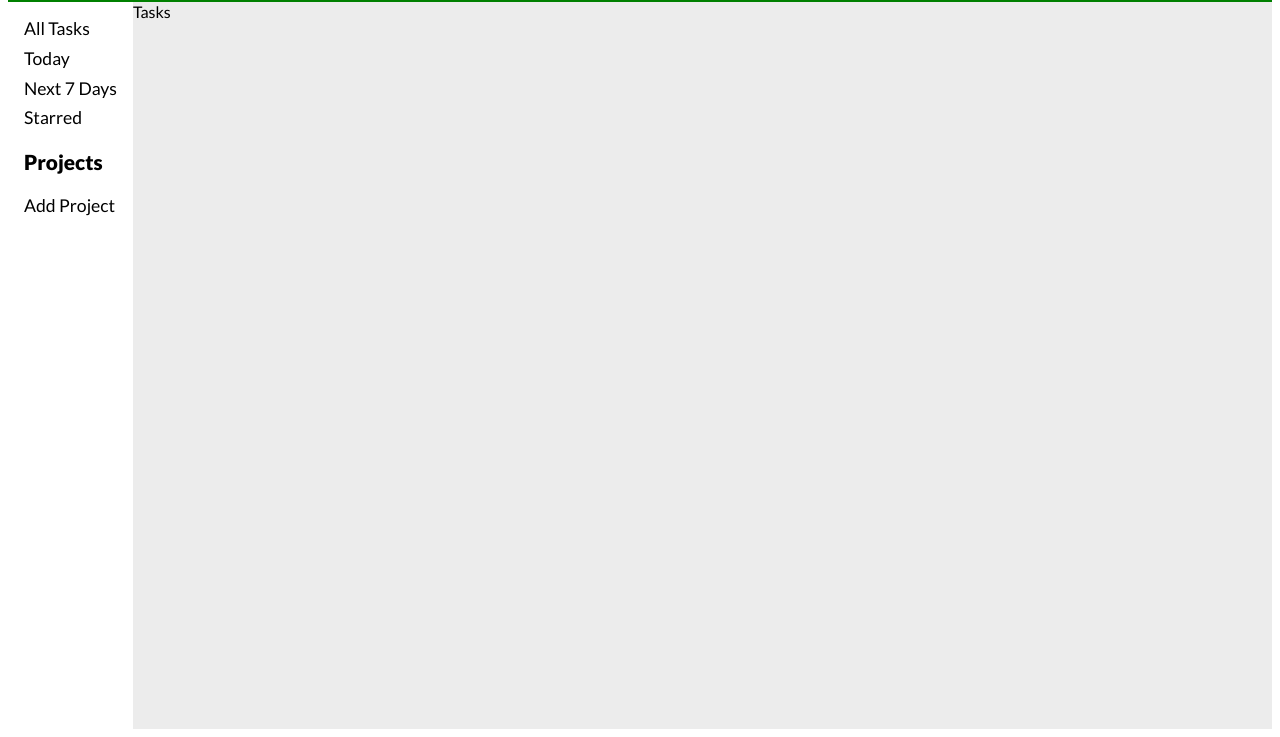
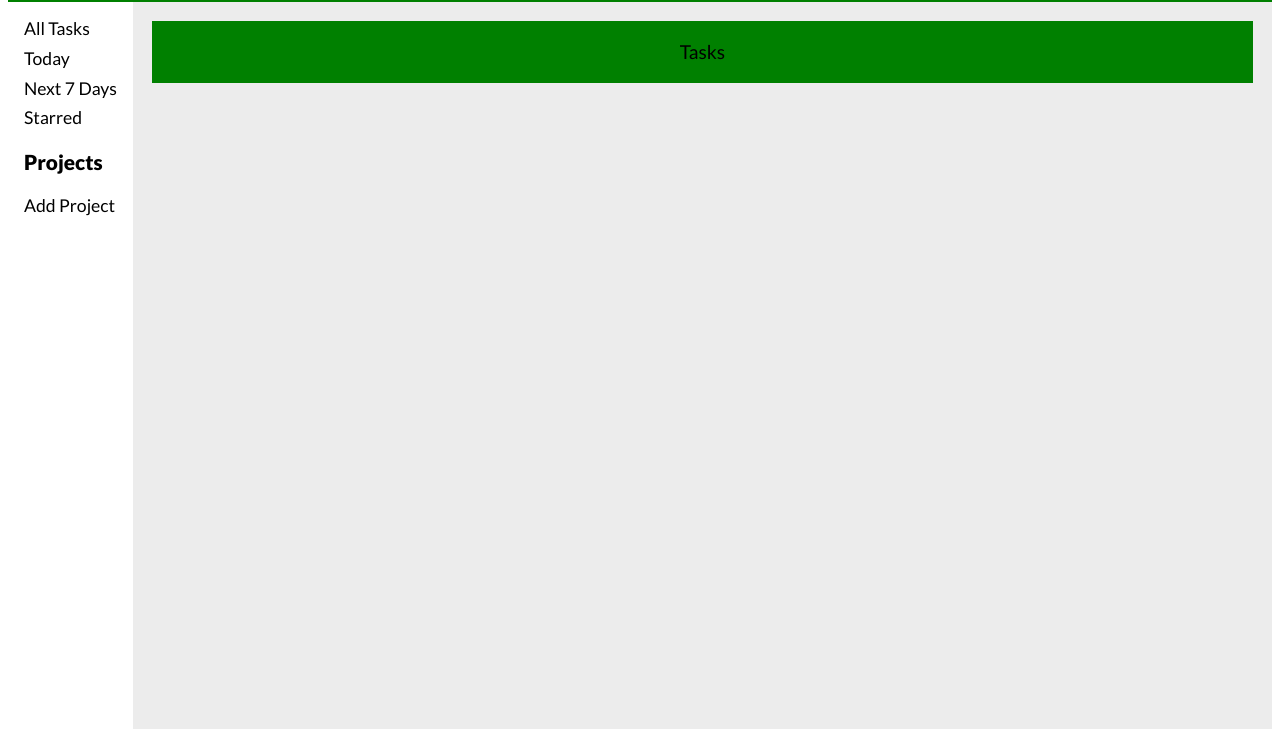
Before and after one commit to drrckchng/todo-list, a website built with webpack: page src/templates/index.html in a window 1280 px wide. Shown: the part 79-816 px from the top of the page. Built offline with nearby package versions, Linux system fonts and the light colour scheme.

Commit message:
Space out main content area

```diff
--- a/src/style.css
+++ b/src/style.css
@@ -46,8 +46,14 @@ li {
 .main-content {
   background-color: #ececec;
   display: flex;
+  flex-direction: column;
   flex-grow: 1;
 }
 
 .main-content .section {
+  font-size: 1.2em;
+  padding: 1em;
+  margin: 1em;
+  text-align: center;
+  background-color: green;
 }
```
